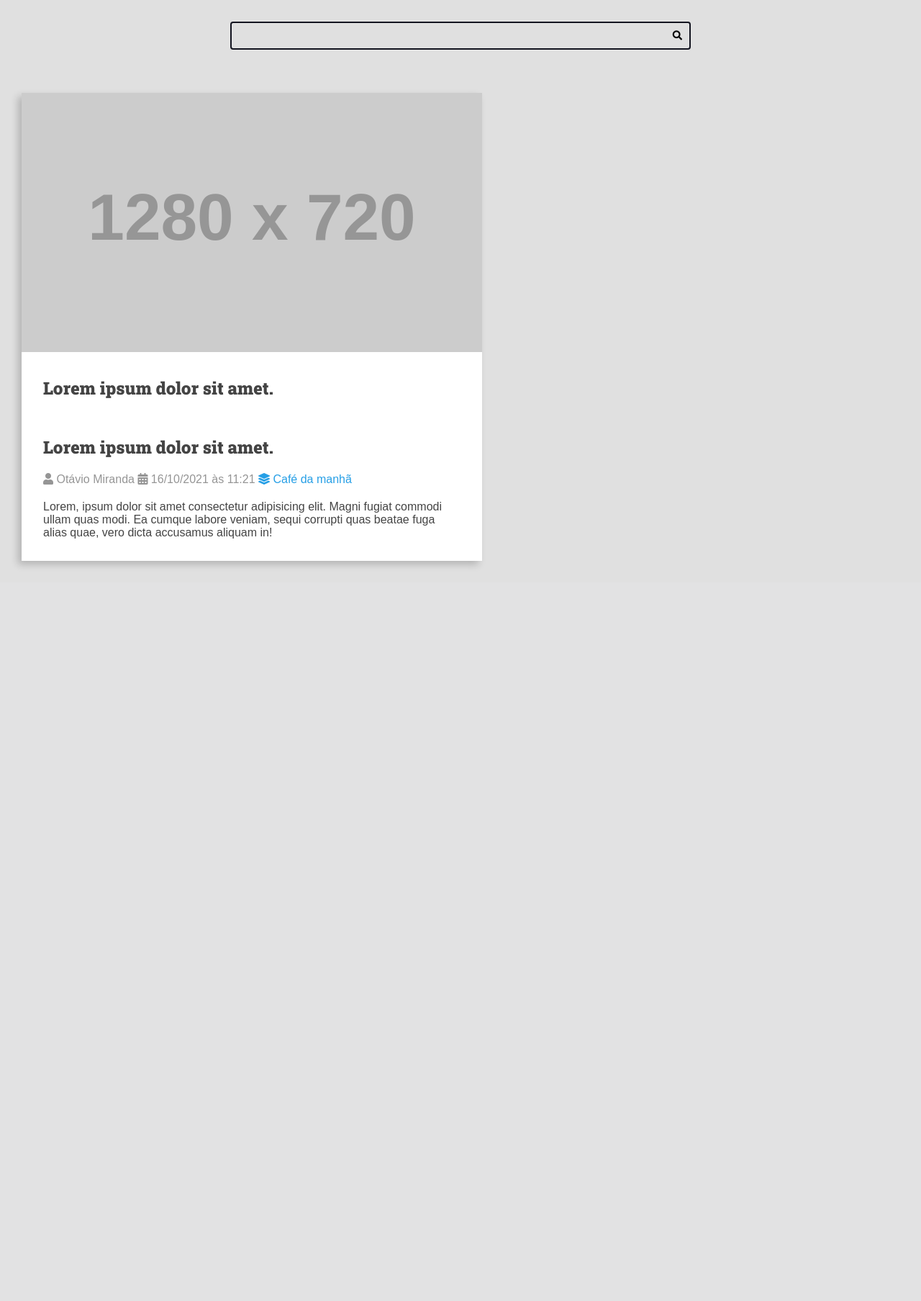
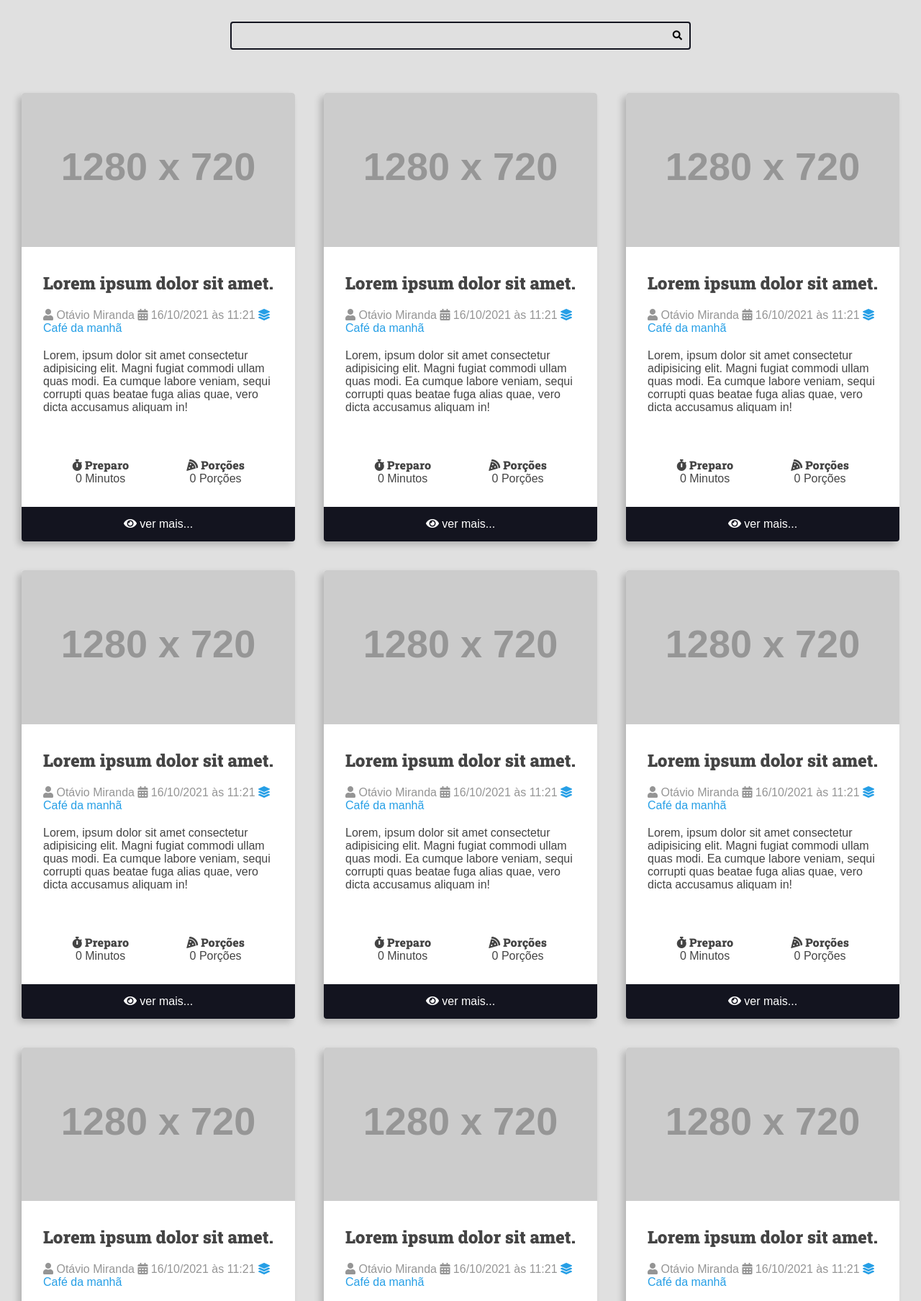
Before and after one commit to Venan42/curso-django-projeto1, a Django app: page / in a window 1280 px wide. Shown: the part 113-1920 px from the top of the page at 72% size. Before the commit the page ends 901 px from the top, so only its background shows below. Run offline with Django 5.2, Linux system fonts and the light colour scheme; grey boxes labelled with a size stand in for pictures from a placeholder-image service; some libraries are stand-ins or nearby versions.

Commit message:
Finishing recipe card

```diff
--- a/recipes/templates/recipes/pages/home.html
+++ b/recipes/templates/recipes/pages/home.html
@@ -6,41 +6,16 @@
 
     <main class="main-content-container">
         <div class="main-content main-content-list container">
-            <div class="recipe recipe-list-item">
-                <div class="recipe-cover">
-                    <img src="https://placehold.co/1280x720/png/00F" alt="temporario">
-                </div>
-                <div class="recipe-title-container">
-                    <h2 class="recipe-tit">Lorem ipsum dolor sit amet.</h2>
-                </div>
-
-                <div class="recipe-title-container">
-                    <h2 class="recipe-title">Lorem ipsum dolor sit amet.</h2>
-                </div>
-
-                <div class="recipe-author">
-                    <span class="recipe-author-item">
-                        <i class="fas fa-user"></i>
-                        Otávio Miranda
-                    </span>
-                    <span class="recipe-author-item">
-                        <i class="fas fa-calendar-alt"></i>
-                        16/10/2021 às 11:21
-                    </span>
-                    <span class="recipe-author-item">
-                        <a href="/recipes/category/cafe-da-manha/">
-                            <i class="fas fa-layer-group"></i>
-                            <span>Café da manhã</span>
-                        </a>
-                    </span>
-                </div>
-
-                <div class="recipe-content">
-                    <p>Lorem, ipsum dolor sit amet consectetur adipisicing elit. Magni fugiat commodi ullam quas modi.
-                        Ea cumque labore veniam, sequi corrupti quas beatae fuga alias quae, vero dicta accusamus
-                        aliquam in!</p>
-                </div>
-            </div>
+            {%include 'recipes/partials/recipe.html'%}
+            {%include 'recipes/partials/recipe.html'%}
+            {%include 'recipes/partials/recipe.html'%}
+            {%include 'recipes/partials/recipe.html'%}
+            {%include 'recipes/partials/recipe.html'%}
+            {%include 'recipes/partials/recipe.html'%}
+            {%include 'recipes/partials/recipe.html'%}
+            {%include 'recipes/partials/recipe.html'%}
+            {%include 'recipes/partials/recipe.html'%}
+            {%include 'recipes/partials/recipe.html'%}
         </div>
     </main>
 </body>
--- a/recipes/templates/recipes/partials/head.html
+++ b/recipes/templates/recipes/partials/head.html
@@ -169,6 +169,8 @@
             box-shadow: -5px 5px 10px rgba(0, 0, 0, .2);
             transform: scale(1);
             transition: all 300ms ease-in-out;
+            border-radius: .4rem;
+            overflow: hidden;
         }
 
         .recipe img{
@@ -211,5 +213,38 @@
         .recipe-author-item {
             color: var(--color-gray-4);
         }
+
+        .recipe-meta-container {
+            display: flex;
+            flex-flow: row wrap;
+            padding: var(--spacing-gutter-medium);
+        }
+
+        .recipe-meta-title {
+            font-size: 1.6rem;
+        }
+
+        .recipe-meta {
+            display: flex;
+            flex-flow: column nowrap;
+            flex-shrink: 1;
+            flex-grow: 1;
+            text-align: center;
+        }
+
+        .recipe-footer a {
+            background: var(--color-primary-dark);
+            display: block;
+            color: var(--color-white);
+            text-decoration: none;
+            text-align: center;
+            padding: 1.5rem var(--spacing-gutter-medium);
+            transition: all 300ms ease-in-out;
+        }
+
+        .recipe-footer a:hover {
+            filter: brightness(2);
+        }
+
     </style>
 </head>
--- /dev/null
+++ b/recipes/templates/recipes/partials/recipe.html
@@ -0,0 +1,52 @@
+<div class="recipe recipe-list-item">
+    <div class="recipe-cover">
+        <img src="https://placehold.co/1280x720/png/00F" alt="temporario">
+    </div>
+    <div class="recipe-title-container">
+        <h2 class="recipe-tit">Lorem ipsum dolor sit amet.</h2>
+    </div>
+
+    <div class="recipe-author">
+        <span class="recipe-author-item">
+            <i class="fas fa-user"></i>
+            Otávio Miranda
+        </span>
+        <span class="recipe-author-item">
+            <i class="fas fa-calendar-alt"></i>
+            16/10/2021 às 11:21
+        </span>
+        <span class="recipe-author-item">
+            <a href="/recipes/category/cafe-da-manha/">
+                <i class="fas fa-layer-group"></i>
+                <span>Café da manhã</span>
+            </a>
+        </span>
+    </div>
+
+    <div class="recipe-content">
+        <p>Lorem, ipsum dolor sit amet consectetur adipisicing elit. Magni fugiat commodi ullam quas modi.
+            Ea cumque labore veniam, sequi corrupti quas beatae fuga alias quae, vero dicta accusamus
+            aliquam in!</p>
+    </div>
+
+    <div class="recipe-meta-container">
+        <div class="recipe-meta recipe-preparation">
+            <h3 class="recipe-meta-title"><i class="fas fa-stopwatch"></i> Preparo</h3>
+            <div class="recipe-meta-text">
+                0 Minutos
+            </div>
+        </div>
+        <div class="recipe-meta recipe-servings">
+            <h3 class="recipe-meta-title"><i class="fas fa-pizza-slice"></i> Porções</h3>
+            <div class="recipe-meta-text">
+                0 Porções
+            </div>
+        </div>
+    </div>
+    <footer class="recipe-footer">
+        <a class="recipe-read-more button button-dark button-full-width" href="/recipes/3/">
+            <i class="fas fa-eye"></i>
+            <span>ver mais...</span>
+        </a>
+    </footer>
+</div>
```
